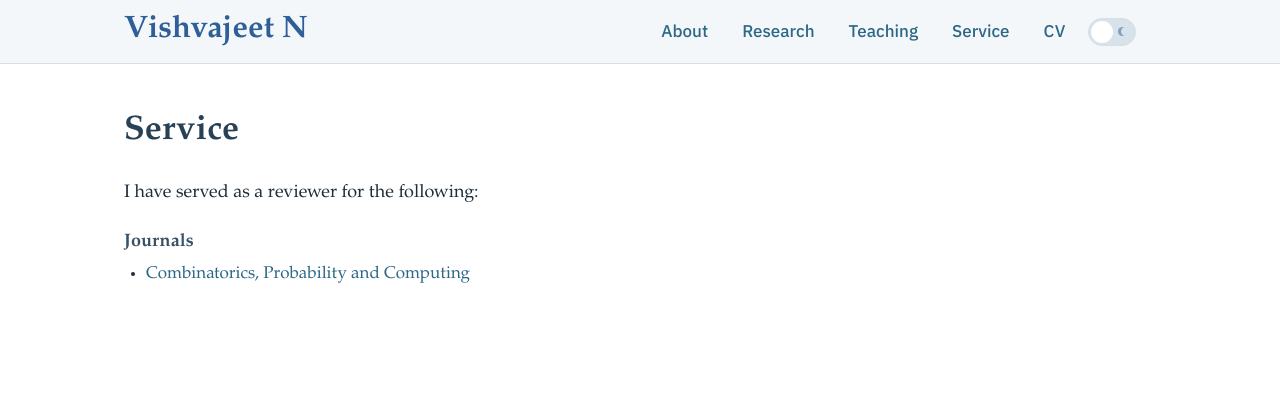
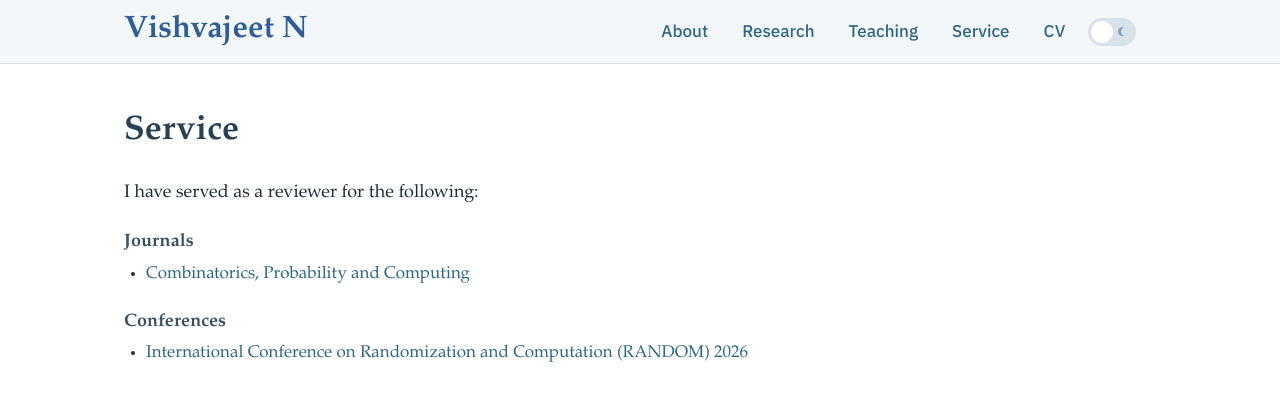
Before and after one commit to nvishvajeet/nvishvajeet.github.io, a Jekyll site: the page built from service.html, in a window 1280 px wide. Shown: the top 401 px of the page. Built offline with Jekyll 4.4.1, drawn with Linux system fonts in a browser that asks for light colours.

Commit message:
Update service.html

```diff
--- a/service.html
+++ b/service.html
@@ -24,9 +24,10 @@ I have served as a reviewer for the following:
   </li>
 </ul>
 
-<!--
+
 <h3 class="service-subhead">Conferences</h3>
 <ul class="service-list">
-  <li>European Symposium on Algorithms (ESA)</li>
+  <li>
+    <a href="https://randomconference.com/random-2026-home/">International Conference on Randomization and Computation (RANDOM) 2026</a>
+  </li>
 </ul>
--->
```
